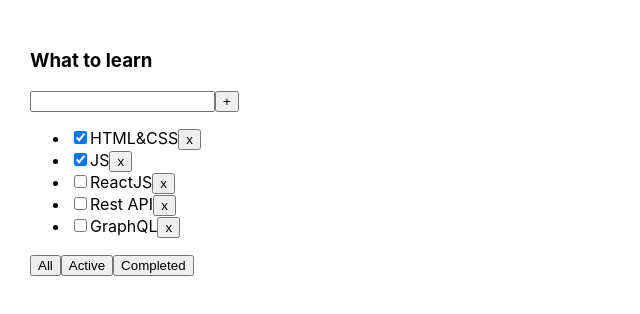
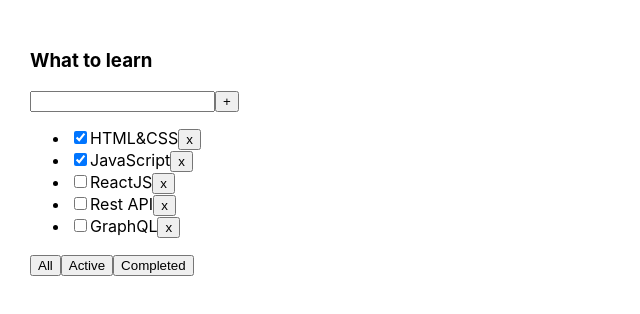
Before and after one commit to zerkalo70/todolist-ts-common, a React (Create React App) app: page / in a window 1280 px wide. Shown: the top 314 px of the page, without its empty margins (0-640 px from the left). Built offline with nearby package versions, Linux system fonts and the light colour scheme.

Commit message:
1,2,3 lessons after deploy

```diff
--- a/src/App.tsx
+++ b/src/App.tsx
@@ -9,7 +9,7 @@
 
     let [tasks, setTasks] = useState([
         {id: v1(), title: "HTML&CSS", isDone: true},
-        {id: v1(), title: "JS", isDone: true},
+        {id: v1(), title: "JavaScript", isDone: true},
         {id: v1(), title: "ReactJS", isDone: false},
         {id: v1(), title: "Rest API", isDone: false},
         {id: v1(), title: "GraphQL", isDone: false}
```
